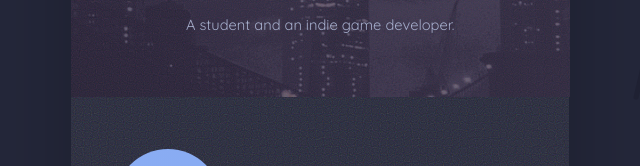
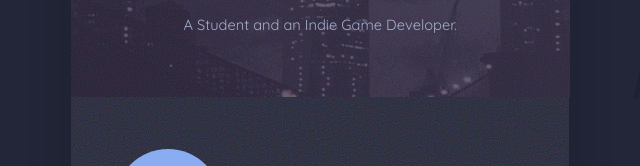
Before and after one commit to l6174/l6174.github.io, a plain HTML site: page index.html in a window 1280 px wide. Shown: the part 338-504 px from the top of the page, 320-960 px from the left. Drawn offline with Linux system fonts and the light colour scheme.

Commit message:
Changed Tagline

```diff
--- a/index.html
+++ b/index.html
@@ -1734,7 +1734,7 @@
                 </div>
                 <h1 id="text01" class="style3">L Lawliet</h1>
                 <p id="text11" class="style1">
-                  A student and an indie game developer.
+                  A Student and an Indie Game Developer.
                 </p>
               </div>
             </div>
```
